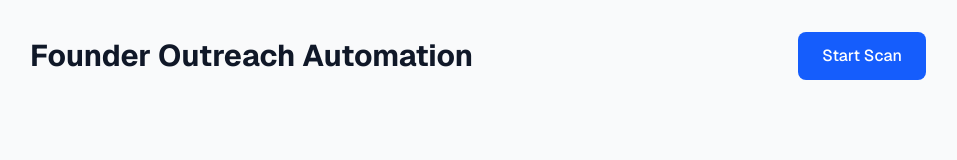
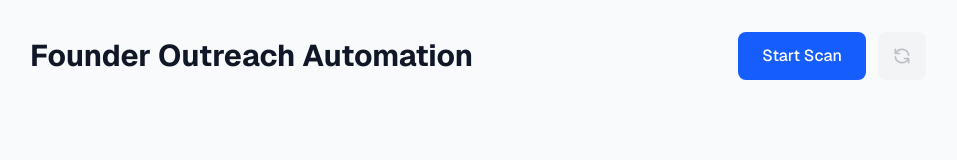
Before and after one commit to Nsude/zag, a Next.js app: page / in a window 1280 px wide. Shown: the top 160 px of the page, without its empty margins (162-1119 px from the left). Built offline with nearby package versions, Linux system fonts and the light colour scheme; no server answers.

Commit message:
feat: add founder outreach automation UI and backend scanning action

```diff
--- a/app/page.tsx
+++ b/app/page.tsx
@@ -52,7 +52,7 @@ export default function Home() {
       await sendEmailAction({
         to,
         ...(cc && { cc }), // Only include cc if there are additional emails
-        subject: `Intro: ${result.companyName}`,
+        subject: "I built an AI thinking app, ironic since I'm overthinking this email",
         body: result.emailDraft,
         companyName: result.companyName,
         domain: result.domain,
@@ -73,13 +73,39 @@ export default function Home() {
       <div className="max-w-4xl mx-auto">
         <header className="mb-8 flex justify-between items-center">
           <h1 className="text-3xl font-bold text-gray-900">Founder Outreach Automation</h1>
-          <button
-            onClick={startScan}
-            disabled={scanning}
-            className="px-6 py-3 bg-blue-600 text-white rounded-lg font-medium hover:bg-blue-700 disabled:opacity-50 transition-colors"
-          >
-            {scanning ? 'Scanning...' : 'Start Scan'}
-          </button>
+          <div className="flex gap-3">
+            <button
+              onClick={startScan}
+              disabled={scanning || totalCount > 0}
+              className={`px-6 py-3 bg-blue-600 text-white rounded-lg font-medium hover:bg-blue-700 disabled:cursor-not-allowed transition-all ${totalCount > 0 ? 'opacity-30' : 'opacity-100'
+                }`}
+              title={totalCount > 0 ? 'Companies already loaded' : 'Start initial scan'}
+            >
+              {scanning ? 'Scanning...' : 'Start Scan'}
+            </button>
+            <button
+              onClick={startScan}
+              disabled={scanning || totalCount === 0}
+              className={`w-12 h-12 flex items-center justify-center bg-gray-200 rounded-lg hover:bg-gray-300 disabled:cursor-not-allowed transition-all ${totalCount === 0 ? 'opacity-30' : 'opacity-100'
+                }`}
+              title={totalCount === 0 ? 'No companies to refresh' : 'Scan for more companies'}
+              aria-label="Refresh scan"
+            >
+              <svg
+                className={`w-5 h-5 text-gray-700 ${scanning ? 'animate-spin' : ''}`}
+                fill="none"
+                stroke="currentColor"
+                viewBox="0 0 24 24"
+              >
+                <path
+                  strokeLinecap="round"
+                  strokeLinejoin="round"
+                  strokeWidth={2}
+                  d="M4 4v5h.582m15.356 2A8.001 8.001 0 004.582 9m0 0H9m11 11v-5h-.581m0 0a8.003 8.003 0 01-15.357-2m15.357 2H15"
+                />
+              </svg>
+            </button>
+          </div>
         </header>
 
         {results.length === 0 && !scanning && (
--- a/convex/scan.ts
+++ b/convex/scan.ts
@@ -6,6 +6,9 @@ import { GoogleGenerativeAI } from "@google/generative-ai";
 import { generateEmailPermutations, extractDomain } from "./utils";
 
 const USER_AGENT = 'Mozilla/5.0 (Windows NT 10.0; Win64; x64) AppleWebKit/537.36 (KHTML, like Gecko) Chrome/91.0.4472.124 Safari/537.36';
+
+// Helper function to add delays for rate limiting
+const sleep = (ms: number) => new Promise(resolve => setTimeout(resolve, ms));
 
 async function fetchHtml(url: string) {
   try {
@@ -225,6 +228,10 @@ export const run = action({
                         const first = nameParts[0];
                         const last = nameParts[nameParts.length - 1];
                         emails.push(...generateEmailPermutations(first, last, domain));
+                    } else if (nameParts.length === 1) {
+                        // Handle single names (e.g., "John") - use the name as both first and last
+                        const name = nameParts[0];
+                        emails.push(...generateEmailPermutations(name, name, domain));
                     }
                 }
             } else {
@@ -236,7 +243,7 @@ export const run = action({
 
             const emailDraft = `${greeting},
 
-I’m Meshach, I’m a Product Engineer and designer. I’ve worked with start-ups across Europe, taking products from raw idea to launch in weeks.
+I’m Meshach, I’m a Design Engineer. I’ve worked within start-ups across Europe, taking products from raw idea to launch in weeks.
 
 You’ve built something incredible with ${companyName}. ${pov}
 
@@ -247,6 +254,8 @@ That's what I do best. Taking complex systems and building interfaces that feel
 There's a version of ${companyName} that becomes the default for most teams, not just the technical ones.
 
 I'd love to show you what that could look like.
+
+Here's my calendar: https://cal.com/meshach-nsude, if you're open to a conversation.
 
 Best,
 Meshach
@@ -264,6 +273,12 @@ LinkedIn: linkedin.com/in/nsude-meshach`;
                 emailDraft,
             });
             processedCount++;
+
+            // Rate limiting: Wait 5 seconds between companies to stay under 15 requests/minute
+            // (2 API calls per company × 5 companies = 10 calls in ~25 seconds)
+            if (processedCount < limit) {
+                await sleep(5000);
+            }
         }
     }
   },
```
